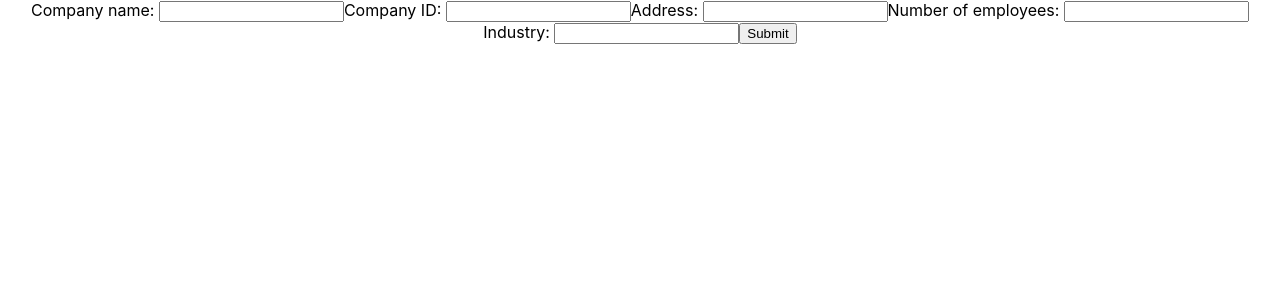
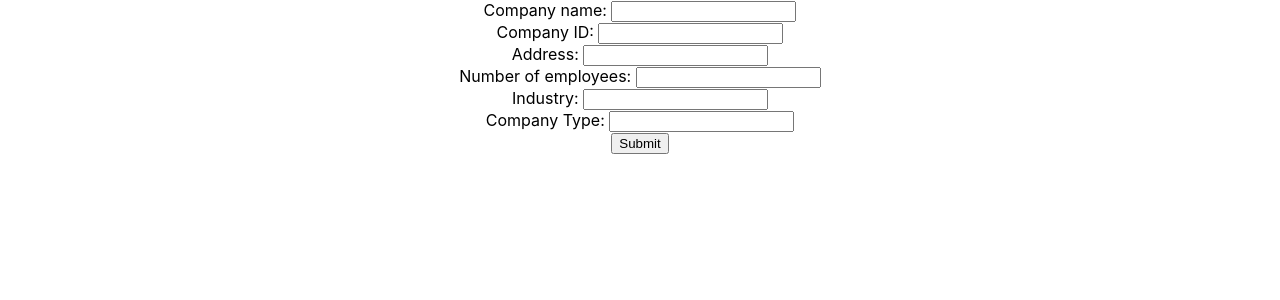
Before and after one commit to reinertisa/company-tech-stack, a React (Create React App) app in the folder cts-website/: page / in a window 1280 px wide. Shown: the top 300 px of the page. Built offline with nearby package versions, Linux system fonts and the light colour scheme.

Commit message:
fix(website): add post request to onsubmit function

```diff
--- a/cts-website/src/components/edit/Company/Form.js
+++ b/cts-website/src/components/edit/Company/Form.js
@@ -1,4 +1,5 @@
 import {useForm} from 'react-hook-form';
+import axios from 'axios';
 
 export default function CompanyForm() {
     const {register, handleSubmit} = useForm({
@@ -7,13 +8,17 @@ export default function CompanyForm() {
         }
     });
 
-    const onSubmit = (data) => {
+    const onSubmit = async (data) => {
+        const result = await axios.post("http://localhost:8080/api/v1/companies", {
+            ...data,
+        })
         console.log('Data submitted successfully');
-        console.log(data);
+        console.log(result);
     }
 
     return (
         <form onSubmit={handleSubmit(onSubmit)}>
+            <div>
                 <label htmlFor="name">Company name: </label>
                 <input
                     id="name"
@@ -25,20 +30,32 @@ export default function CompanyForm() {
                         }
                     })}
                 />
+            </div>
 
+            <div>
                 <label htmlFor="companyId">Company ID: </label>
-            <input id="companyId" type="text" />
+                <input id="companyId" type="text" {...register('companyId')}/>
+            </div>
 
+            <div>
                 <label htmlFor="address">Address: </label>
-            <input id="address" type="text" />
-
+                <input id="address" type="text" {...register("address")} />
+            </div>
+            <div>
                 <label htmlFor="numOfEmployees">Number of employees: </label>
-            <input id="numOfEmployeess" type="text" />
-
+                <input id="numOfEmployeess" type="text" {...register("numOfEmployees")} />
+            </div>
+            <div>
                 <label htmlFor="industry">Industry: </label>
-            <input id="industry" type="text" />
-
+                <input id="industry" type="text" {...register("industry")} />
+            </div>
+            <div>
+                <label htmlFor="type">Company Type: </label>
+                <input id="type" type="text" {...register("type")} />
+            </div>
+            <div>
                 <button type="submit">Submit</button>
+            </div>
         </form>
     )
 }
```
Lines whose indentation alone changed are shown as unchanged.
